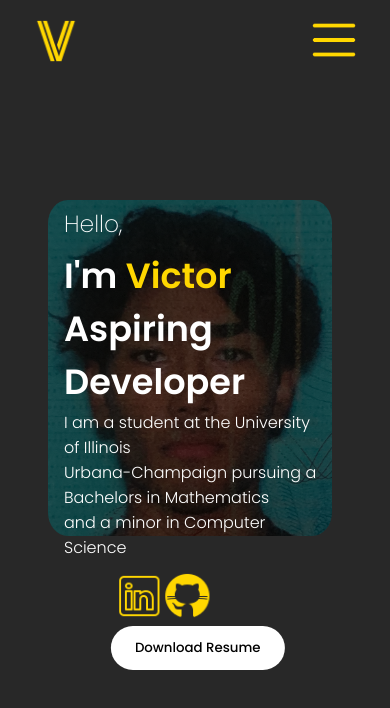
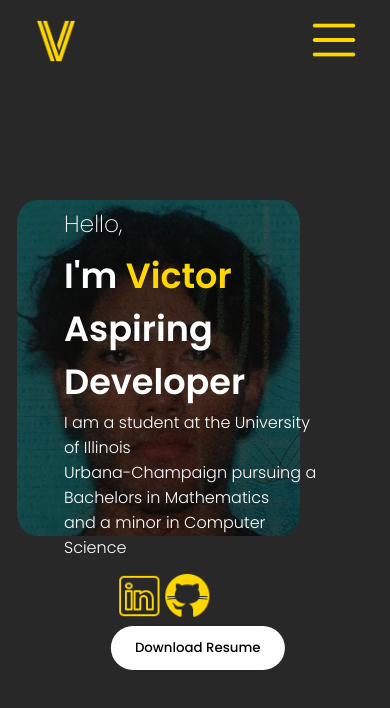
Before and after one commit to vdircio/Portfolio, a React (Create React App) app in the folder client/: page / in a window 390 px wide. Shown: the top 708 px of the page. Built offline with nearby package versions, Linux system fonts and the light colour scheme.

Commit message:
adjustments

```diff
--- a/client/src/components/Intro/intro.css
+++ b/client/src/components/Intro/intro.css
@@ -94,7 +94,7 @@ p {
 
 @media screen and (max-width:840px){
     .portrait {
-        right: 28vw;
+        right: 10vw;
         height: 23rem;
     }
     .introContent {
@@ -106,6 +106,12 @@ p {
         font-size: 4.5vw;
     }
 }
+@media screen and (max-width:600px){
+    .portrait {
+        height: 22rem;
+        right: 21vw;
+    }
+}
 @media screen and (max-width:550px){
     .hello {
         font-size: 4.5vw;
@@ -113,6 +119,9 @@ p {
     }
     .portrait {
         height: 22rem;
+    }
+    .portrait {
+        height: 23rem;
     }
 }
 @media screen and (max-width: 500px) {
@@ -131,7 +140,7 @@ p {
     .portrait {
         margin: 0 auto 5rem;
         margin-left: 6rem;
-        transform: translateX(20%);
+        right: 23vw;
         height: 21rem;
     }
 
@@ -148,11 +157,7 @@ p {
         transform: translateX(27%);
     }
 }
-@media screen and (max-width:600px) {
-    .portrait {
-        right: 15vw;
-    }
-}
+
 
 .links {
     display: flex;
```
